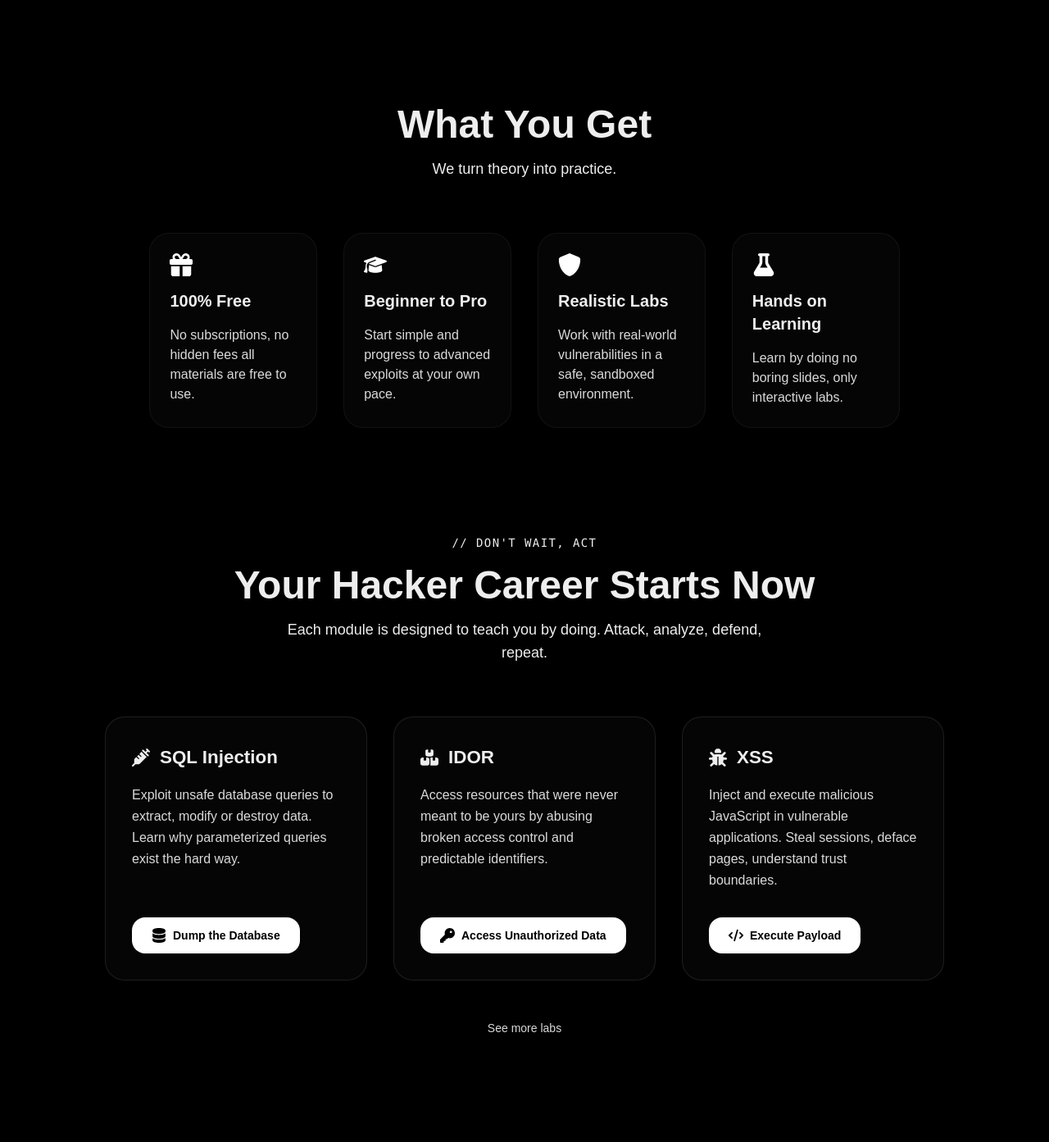
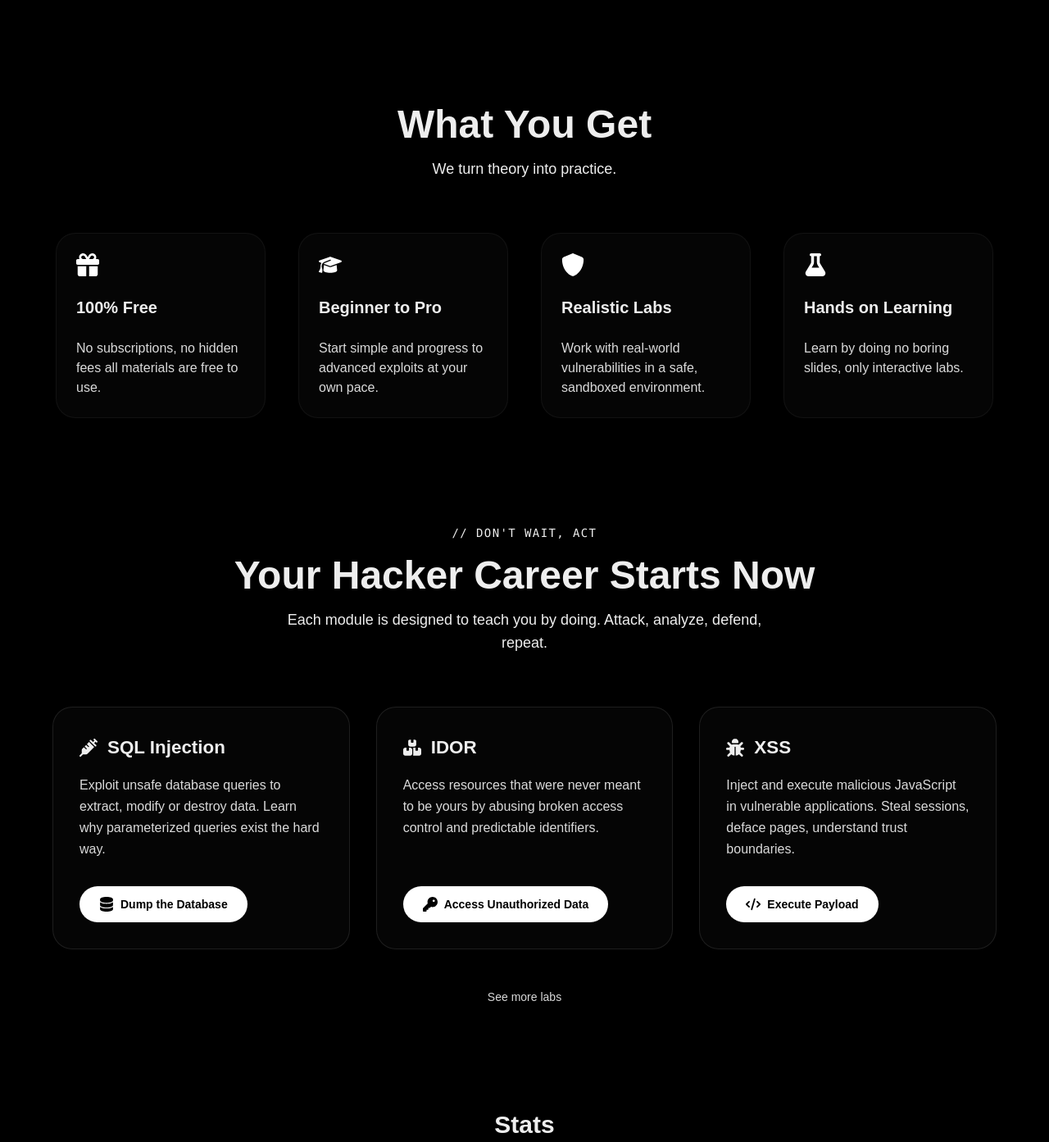
Before and after one commit to FarciarzYT/WebSecurityLearningLabs, a Next.js app: page / in a window 1280 px wide. Shown: the part 1612-3005 px from the top of the page at 82% size. Built offline with nearby package versions, Linux system fonts and the light colour scheme.

Commit message:
change % to rem

```diff
--- a/components/landingComponents/NewLabs.tsx
+++ b/components/landingComponents/NewLabs.tsx
@@ -64,12 +64,12 @@ export default function NewLabs() {
                 </div>
             </header>
 
-            <div className="w-[80%] mx-auto grid grid-cols-1 md:grid-cols-3 gap-8">
+            <div className="mx-auto max-w-6xl flex flex-col lg:flex-row gap-8 justify-center items-center lg:items-stretch">
                 {labsItems.map(
                     ({ title, text, href, icon, btnText, btnIcon }) => (
                         <article
                             key={title}
-                            className="rounded-3xl p-8 backdrop-blur-xl border border-white/10 bg-white/2  transition"
+                            className="rounded-3xl w-sm p-8 backdrop-blur-xl border border-white/10 bg-white/2 transition w-32"
                         >
                             <a
                                 href={href}
@@ -89,7 +89,7 @@ export default function NewLabs() {
                                 </p>
 
                                 <div className="mt-auto">
-                                    <div className=" px-6 py-3 inline-flex items-center gap-2 bg-white hover:bg-white/85 w-fit text-center text-black  rounded-2xl text-sm font-semibold transition duration-300 hover:translate-x-0.5 hover:-translate-y-1">
+                                    <div className=" px-6 py-3 inline-flex items-center gap-2 bg-white hover:bg-white/85 w-fit text-center text-black  rounded-3xl text-sm font-semibold transition duration-300 hover:translate-x-0.5 hover:-translate-y-1">
                                         {btnIcon}
                                         <span>{btnText}</span>
                                     </div>
--- a/components/landingComponents/WhyUs.tsx
+++ b/components/landingComponents/WhyUs.tsx
@@ -44,11 +44,11 @@ export default function WhyUs() {
                     </p>
                 </motion.div>
             </div>
-            <div className="w-[80%] mx-auto flex flex-wrap flex-col lg:flex-row justify-center gap-8">
+            <div className="mx-auto flex flex-wrap justify-center gap-10 max-w-6xl">
                 {whyUsItems.map(({ title, text, icon }) => (
                     <div
                         key={title}
-                        className="bg-white/2 backdrop-blur-md border border-white/5 rounded-3xl p-6 flex flex-col items-start gap-4 w-full lg:w-[20%] transition"
+                        className="bg-white/2 backdrop-blur-md border border-white/5 rounded-3xl p-6 flex flex-col items-start gap-6 w-[16rem] transition"
                     >
                         <div className="text-white">{icon}</div>
                         <h3 className="font-bold text-xl">{title}</h3>
```
